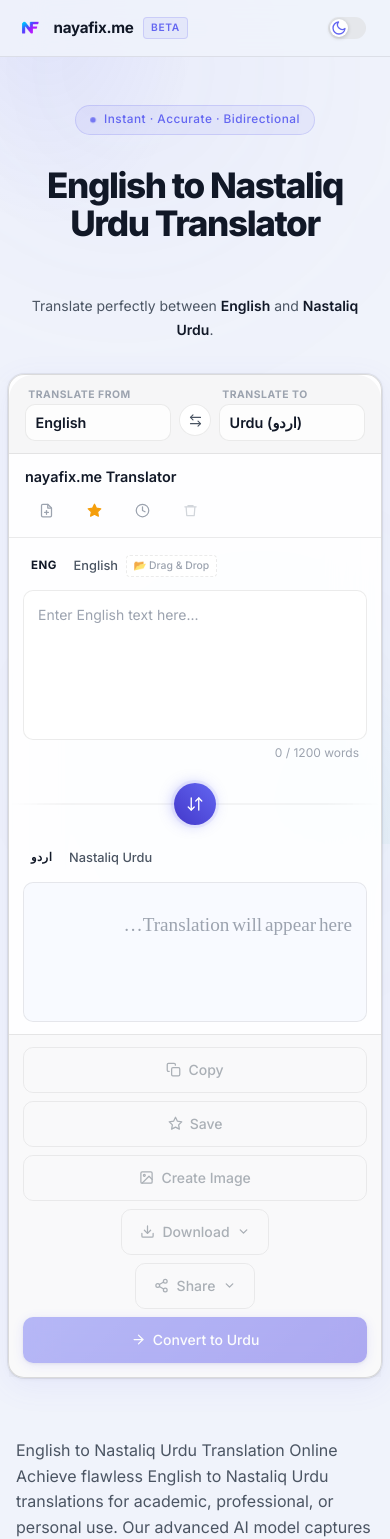
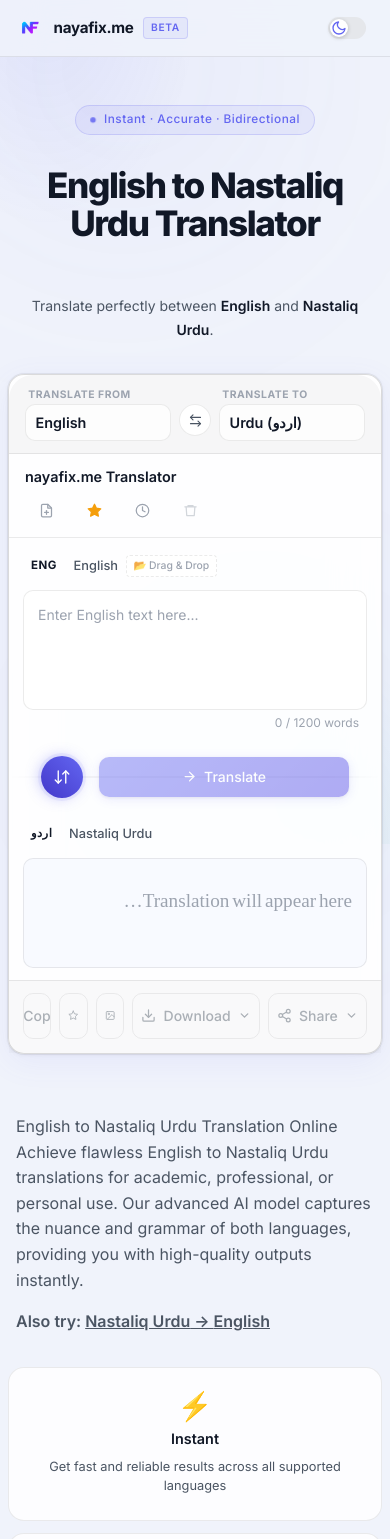
Before and after one commit to usamay15/nayafix, a Next.js app in the folder frontend/: page /translation/english-to-urdu in a window 390 px wide. Shown: the top 1539 px of the page. Built offline with nearby package versions, Linux system fonts and the light colour scheme; a web font is replaced by a local one.

Commit message:
Add Hindi Keyboard and optimize mobile UI layout

```diff
--- a/frontend/app/globals.css
+++ b/frontend/app/globals.css
@@ -383,6 +383,10 @@
 .roman-text{font-size:1rem;line-height:1.75;color:var(--clr-text-1);word-break:break-word;}
 .output-placeholder{font-size:.95rem;line-height:1.75;color:var(--clr-text-3);}
 .output-placeholder--rtl{font-family:var(--font-nastaliq);font-size:1.2rem;line-height:2.4;direction:rtl;text-align:right;}
+
+/* Desktop/Mobile Convert Button toggles */
+.btn-convert-mobile { display: none; }
+.btn-convert-desktop { display: flex; }
 
 /* ── Panels Divider ── */
 .panels-divider{
@@ -774,11 +778,11 @@
   /* Panels stack */
   .panels-wrapper{grid-template-columns:1fr;}
   .panel-input{border-right:none;border-bottom:none;}
-  .panel-textarea{min-height:180px;}
-  .panel-output-box{min-height:160px;}
+  .panel-textarea{min-height:140px;}
+  .panel-output-box{min-height:130px;}
 
   /* Horizontal divider on mobile */
-  .panels-divider{width:100%;height:52px;}
+  .panels-divider{width:100%;height:auto;padding: 0.5rem 0; gap: 1rem;}
   .panels-divider::before{
     top:50%;bottom:auto;left:0;right:0;width:auto;height:1px;
     transform:translateY(-50%);
@@ -796,8 +800,11 @@
 
   /* Action bar */
   .action-bar{flex-direction:column;align-items:stretch;gap:.5rem;}
-  .action-bar-buttons{justify-content:stretch;gap:.5rem;}
-  .action-bar-buttons .btn{flex:1;justify-content:center;}
+  .action-bar-buttons{justify-content:center;gap:.5rem;flex-wrap:wrap;}
+  .action-bar-buttons .btn{flex:0 0 auto;}
+
+  .btn-convert-desktop { display: none; }
+  .btn-convert-mobile { display: flex; width: 100%; max-width: 250px; justify-content: center; }
 
   /* Header stacks */
   .converter-header{flex-direction:column;align-items:flex-start;gap:.5rem;}
@@ -866,8 +873,13 @@
 
   /* Action bar full-column */
   .action-bar{padding:.875rem .875rem 1rem;}
-  .action-bar-buttons{flex-direction:column;width:100%;gap:.5rem;}
-  .action-bar-buttons .btn{width:100%;justify-content:center;min-height:46px;}
+  .action-bar-buttons{flex-direction:row;width:100%;gap:.5rem;justify-content:space-evenly;flex-wrap:nowrap;}
+  .action-bar-buttons .btn{width:auto;justify-content:center;min-height:46px;padding: 0.5rem; flex: 1;}
+
+  /* Hide text labels on bottom buttons to make them icons-only on very small screens */
+  .action-bar-buttons .btn span { display: none; }
+  .action-bar-buttons .btn svg { margin-right: 0; }
+  .btn-convert-mobile span { display: inline-flex; } /* Keep text on Convert button */
 
   /* Hint hidden on small screens */
   .action-bar-hint{display:none;}
@@ -894,8 +906,8 @@
   .converter-header{padding:.75rem 1rem;}
   .converter-header-desc{display:none;}
   .panel{padding:.875rem .875rem .75rem;}
-  .panel-textarea{min-height:150px;font-size:.875rem;padding:.75rem .875rem;}
-  .panel-output-box{min-height:140px;padding:.75rem .875rem;}
+  .panel-textarea{min-height:120px;font-size:.875rem;padding:.75rem .875rem;}
+  .panel-output-box{min-height:110px;padding:.75rem .875rem;}
   .urdu-text{font-size:1.2rem;line-height:2.2;}
   .panel-header{margin-bottom:.625rem;}
 
@@ -914,8 +926,8 @@
   .nav-inner{padding:0 .875rem;}
   .nav-brand-text{font-size:.9rem;}
   .mode-tab{font-size:.74rem;padding:.4rem .5rem;}
-  .panel-textarea{min-height:130px;}
-  .panel-output-box{min-height:120px;}
+  .panel-textarea{min-height:110px;}
+  .panel-output-box{min-height:100px;}
   .urdu-text{font-size:1.1rem;}
   .btn{font-size:.82rem;padding:.5rem .875rem;}
   .theme-toggle-track{width:32px;height:19px;}
--- /dev/null
+++ b/frontend/components/HindiKeyboard.tsx
@@ -0,0 +1,93 @@
+"use client";
+
+import React from "react";
+
+interface HindiKeyboardProps {
+  onKeyPress: (char: string) => void;
+  onBackspace: () => void;
+  onClose: () => void;
+}
+
+// Hindi Devanagari Alphabet grouped logically for a clean grid
+const HINDI_CHARS = [
+  "अ", "आ", "इ", "ई", "उ", "ऊ", "ऋ", "ए", "ऐ", "ओ", "औ", "अं", "अः",
+  "क", "ख", "ग", "घ", "ङ",
+  "च", "छ", "ज", "झ", "ञ",
+  "ट", "ठ", "ड", "ढ", "ण",
+  "त", "थ", "द", "ध", "न",
+  "प", "फ", "ब", "भ", "म",
+  "य", "र", "ल", "व",
+  "श", "ष", "स", "ह",
+  "क्ष", "त्र", "ज्ञ",
+  "ा", "ि", "ी", "ु", "ू", "ृ", "े", "ै", "ो", "ौ", "ं", "ः", "्",
+  "०", "१", "२", "३", "४", "५", "६", "७", "८", "९",
+  "|", "॥", "ॐ", "₹"
+];
+
+export default function HindiKeyboard({ onKeyPress, onBackspace, onClose }: HindiKeyboardProps) {
+  return (
+    <div className="urdu-keyboard-container">
+      <div className="uk-header">
+        <span className="uk-title">Hindi Keyboard | हिंदी कीबोर्ड</span>
+        <button type="button" className="uk-close-btn" onClick={onClose} aria-label="Close keyboard">
+          <svg width="16" height="16" viewBox="0 0 24 24" fill="none" stroke="currentColor" strokeWidth="2.5" strokeLinecap="round" strokeLinejoin="round">
+            <line x1="18" y1="6" x2="6" y2="18" /><line x1="6" y1="6" x2="18" y2="18" />
+          </svg>
+        </button>
+      </div>
+
+      <div className="uk-keys-grid">
+        {HINDI_CHARS.map((char) => (
+          <button
+            key={char}
+            type="button"
+            className="uk-key"
+            onClick={(e) => {
+              e.preventDefault();
+              onKeyPress(char);
+            }}
+          >
+            {char}
+          </button>
+        ))}
+      </div>
+
+      <div className="uk-bottom-row">
+        <button
+          type="button"
+          className="uk-key uk-key-action"
+          onClick={(e) => {
+            e.preventDefault();
+            onKeyPress("\n");
+          }}
+        >
+          Enter
+        </button>
+        <button
+          type="button"
+          className="uk-key uk-key-space"
+          onClick={(e) => {
+            e.preventDefault();
+            onKeyPress(" ");
+          }}
+        >
+          Space (अंतर)
+        </button>
+        <button
+          type="button"
+          className="uk-key uk-key-action"
+          onClick={(e) => {
+            e.preventDefault();
+            onBackspace();
+          }}
+        >
+          <svg width="18" height="18" viewBox="0 0 24 24" fill="none" stroke="currentColor" strokeWidth="2" strokeLinecap="round" strokeLinejoin="round">
+            <path d="M21 4H8l-7 8 7 8h13a2 2 0 0 0 2-2V6a2 2 0 0 0-2-2z" />
+            <line x1="18" y1="9" x2="12" y2="15" />
+            <line x1="12" y1="9" x2="18" y2="15" />
+          </svg>
+        </button>
+      </div>
+    </div>
+  );
+}
--- a/frontend/components/Translator.tsx
+++ b/frontend/components/Translator.tsx
@@ -6,6 +6,7 @@
 
 const QuoteMaker = dynamic(() => import("@/components/QuoteMaker"), { ssr: false });
 const UrduKeyboard = dynamic(() => import("@/components/UrduKeyboard"), { ssr: false });
+const HindiKeyboard = dynamic(() => import("@/components/HindiKeyboard"), { ssr: false });
 
 // ── Types ──────────────────────────────────────────────────────────────────
 type ConvertState = "idle" | "loading" | "success" | "error";
@@ -665,10 +666,10 @@
                 <div className="panel panel-input">
                   <div className="panel-header">
                     <span className="panel-lang-badge">
-                      {sourceLang === "en" ? "ENG" : sourceLang === "ur" ? "اردو" : "ROM"}
+                      {sourceLang === "en" ? "ENG" : sourceLang === "ur" ? "اردو" : sourceLang === "hi" ? "हिंदी" : sourceLang === "rh" ? "R-HIN" : "ROM"}
                     </span>
                     <span className="panel-lang-label">
-                      {sourceLang === "en" ? "English" : sourceLang === "ur" ? "Urdu Script" : "Roman Urdu"}
+                      {sourceLang === "en" ? "English" : sourceLang === "ur" ? "Urdu Script" : sourceLang === "hi" ? "Hindi Script" : sourceLang === "rh" ? "Roman Hindi" : "Roman Urdu"}
                       <span className="drag-drop-badge" title="Drag & Drop .txt, .docx, .pdf">📂 Drag & Drop</span>
                     </span>
                     <div className="panel-header-right">
@@ -682,11 +683,21 @@
                           <span>Urdu Keyboard</span>
                         </button>
                       )}
+                      {sourceLang === "hi" && (
+                        <button
+                          className={`btn-keyboard-toggle ${showKeyboard ? "active" : ""}`}
+                          onClick={() => setShowKeyboard(!showKeyboard)}
+                          title="Toggle Hindi Keyboard"
+                        >
+                          <KeyboardIcon/>
+                          <span>Hindi Keyboard</span>
+                        </button>
+                      )}
                     </div>
                   </div>
                   <textarea id="input-text" className="panel-textarea"
                     dir={sourceLang === "ur" ? "rtl" : "ltr"} lang={sourceLang}
-                    placeholder={`Enter ${sourceLang === "en" ? "English" : sourceLang === "ur" ? "Urdu" : "Roman Urdu"} text here...`}
+                    placeholder={`Enter ${sourceLang === "en" ? "English" : sourceLang === "ur" ? "Urdu" : sourceLang === "hi" ? "Hindi" : sourceLang === "rh" ? "Roman Hindi" : "Roman Urdu"} text here...`}
                     value={inputText} onChange={handleInputChange}
                     onDragOver={(e) => e.preventDefault()} onDrop={handleTextareaDrop}
                     disabled={isLoading} spellCheck={false}/>
@@ -699,6 +710,13 @@
                       onBackspace={() => setInputText(prev => prev.slice(0, -1))}
                     />
                   )}
+                  {showKeyboard && sourceLang === "hi" && (
+                    <HindiKeyboard
+                      onClose={() => setShowKeyboard(false)}
+                      onKeyPress={(char) => setInputText(prev => prev + char)}
+                      onBackspace={() => setInputText(prev => prev.slice(0, -1))}
+                    />
+                  )}
 
                   <div style={{ display: 'flex', justifyContent: 'space-between', padding: '0.25rem 0.5rem', fontSize: '0.75rem', color: wordCount > 1200 ? 'var(--clr-error)' : 'var(--clr-text-3)' }}>
                     <span>{wordCount > 1200 ? "⚠ Maximum 1200 words allowed" : ""}</span>
@@ -706,7 +724,7 @@
                   </div>
                 </div>
 
-                {/* SWAP BUTTON */}
+                {/* SWAP & MOBILE CONVERT BUTTON */}
                 <div className="panels-divider">
                   <button
                     id="btn-swap"
@@ -716,16 +734,20 @@
                     aria-label="Swap languages">
                     <SwapIcon/>
                   </button>
+                  <button id="btn-convert-mobile" className="btn btn-primary btn-convert-mobile"
+                    onClick={handleConvert} disabled={isLoading || !inputText.trim() || wordCount > 1200}>
+                    {isLoading ? <><span className="btn-spinner"/> Translating…</> : <><ConvertIcon/> Translate</>}
+                  </button>
                 </div>
 
                 {/* OUTPUT */}
                 <div className="panel panel-output">
                   <div className="panel-header">
                     <span className="panel-lang-badge">
-                      {targetLang === "en" ? "ENG" : targetLang === "ur" ? "اردو" : "ROM"}
+                      {targetLang === "en" ? "ENG" : targetLang === "ur" ? "اردو" : targetLang === "hi" ? "हिंदी" : targetLang === "rh" ? "R-HIN" : "ROM"}
                     </span>
                     <span className="panel-lang-label">
-                      {targetLang === "en" ? "English" : targetLang === "ur" ? "Nastaliq Urdu" : "Roman Urdu"}
+                      {targetLang === "en" ? "English" : targetLang === "ur" ? "Nastaliq Urdu" : targetLang === "hi" ? "Hindi Script" : targetLang === "rh" ? "Roman Hindi" : "Roman Urdu"}
                     </span>
                     {convertState === "success" && <span className="panel-status-ok"><CheckIcon/> Success</span>}
                     {isLoading && <span className="panel-status-loading"><span className="mini-spinner"/> Processing…</span>}
@@ -828,12 +850,12 @@
                     )}
                   </div>
 
-                  {/* CONVERT */}
-                  <button id="btn-convert" className="btn btn-primary"
+                  {/* CONVERT (Desktop) */}
+                  <button id="btn-convert-desktop" className="btn btn-primary btn-convert-desktop"
                     onClick={handleConvert} disabled={isLoading || !inputText.trim() || wordCount > 1200} title="Ctrl+Enter">
                     {isLoading
                       ? <><span className="btn-spinner"/> Converting…</>
-                      : <><ConvertIcon/> Convert to {targetLang === 'en' ? 'English' : targetLang === 'ur' ? 'Urdu' : 'Roman Urdu'}</>
+                      : <><ConvertIcon/> Convert to {targetLang === 'en' ? 'English' : targetLang === 'ur' ? 'Urdu' : targetLang === 'hi' ? 'Hindi' : targetLang === 'rh' ? 'Roman Hindi' : 'Roman Urdu'}</>
                     }
                   </button>
                 </div>
```
